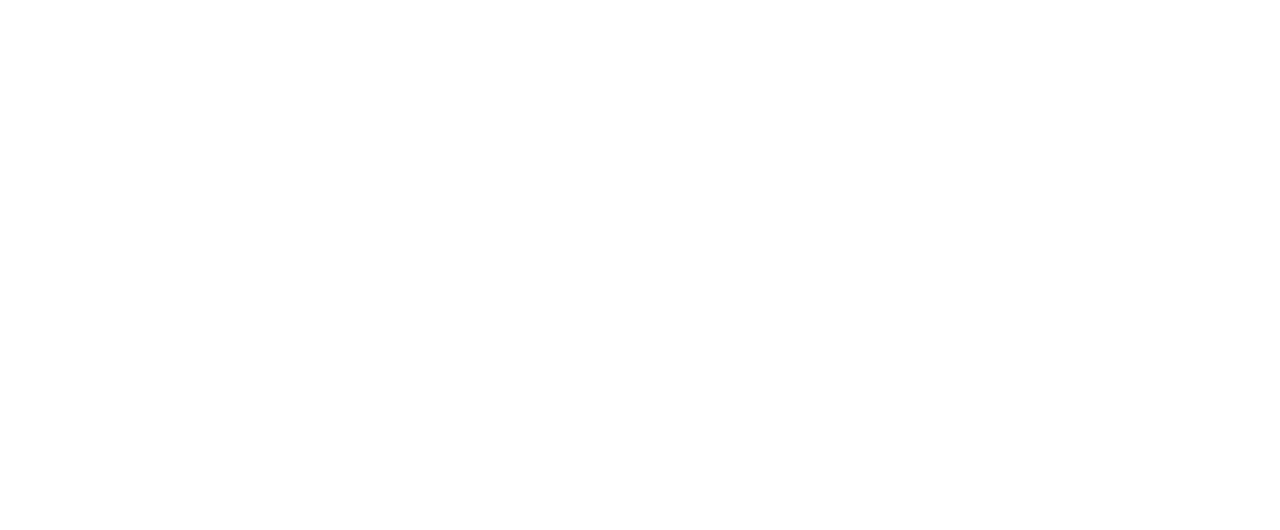
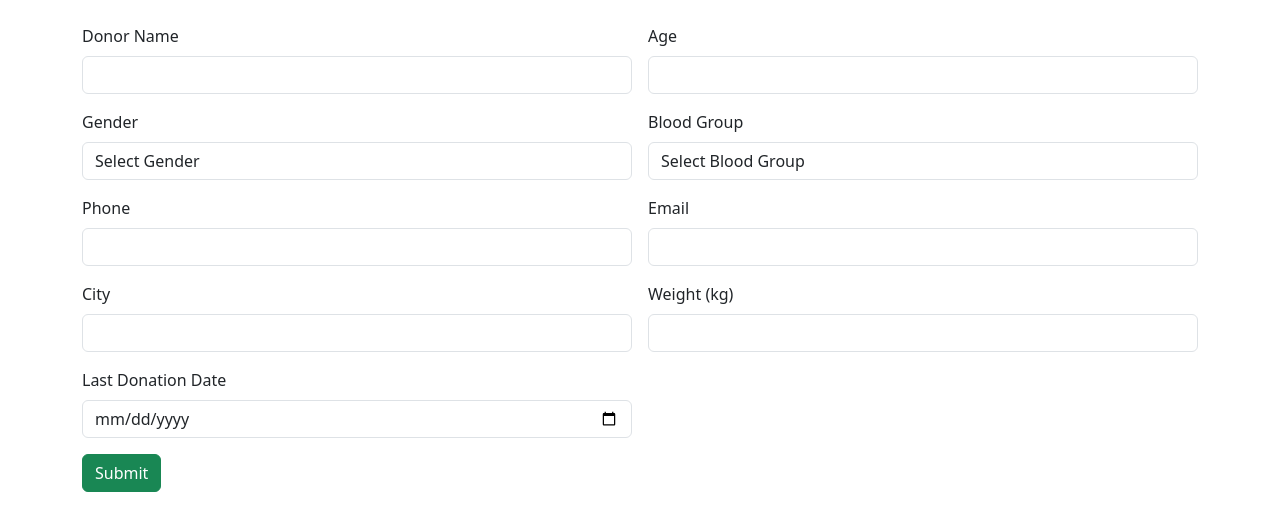
Before and after one commit to aksharaa2004/blood-blank-app, a React (Vite) app: page / in a window 1280 px wide. Shown: the top 530 px of the page. Built offline with nearby package versions, Linux system fonts and the light colour scheme.

Commit message:
AddDonor added

```diff
--- a/package.json
+++ b/package.json
@@ -10,8 +10,10 @@
     "preview": "vite preview"
   },
   "dependencies": {
+    "axios": "^1.18.1",
     "react": "^19.2.7",
-    "react-dom": "^19.2.7"
+    "react-dom": "^19.2.7",
+    "react-router-dom": "^7.18.1"
   },
   "devDependencies": {
     "@eslint/js": "^10.0.1",
--- a/src/App.jsx
+++ b/src/App.jsx
@@ -3,13 +3,14 @@
 import viteLogo from './assets/vite.svg'
 import heroImg from './assets/hero.png'
 import './App.css'
+import AddDonor from './Components/AddDonor'
 
 function App() {
   const [count, setCount] = useState(0)
 
   return (
     <>
-
+     <AddDonor/>
     </>
   )
 }
--- /dev/null
+++ b/src/Components/AddDonor.jsx
@@ -0,0 +1,171 @@
+import React, { useState } from "react";
+import axios from "axios";
+
+const AddBllod = () => {
+  const [input, changeInput] = useState({
+    id: "",
+    donor_name: "",
+    age: "",
+    gender: "",
+    blood_group: "",
+    phone: "",
+    email: "",
+    city: "",
+    weight_kg: "",
+    last_donation_date: "",
+    created_at: "",
+  });
+
+  const inputHandler = (event) => {
+    changeInput({
+      ...input,
+      [event.target.name]: event.target.value,
+    });
+  };
+
+  const readValue = () => {
+    console.log(input);
+
+    axios
+      .post("https://host-demo-app.onrender.com/api/add-donor", input)
+      .then((response) => {
+        console.log(response.data);
+        alert("Donor added successfully");
+      })
+      .catch((error) => {
+        console.log(error.response);
+        alert("Failed to add donor");
+      });
+  };
+
+  return (
+    <div className="container mt-4">
+      <div className="row g-3">
+
+        <div className="col-md-6">
+          <label className="form-label">Donor Name</label>
+          <input
+            type="text"
+            className="form-control"
+            name="donor_name"
+            value={input.donor_name}
+            onChange={inputHandler}
+          />
+        </div>
+
+        <div className="col-md-6">
+          <label className="form-label">Age</label>
+          <input
+            type="number"
+            className="form-control"
+            name="age"
+            value={input.age}
+            onChange={inputHandler}
+          />
+        </div>
+
+        <div className="col-md-6">
+          <label className="form-label">Gender</label>
+          <select
+            className="form-control"
+            name="gender"
+            value={input.gender}
+            onChange={inputHandler}
+          >
+            <option value="">Select Gender</option>
+            <option value="Male">Male</option>
+            <option value="Female">Female</option>
+            <option value="Other">Other</option>
+          </select>
+        </div>
+
+        <div className="col-md-6">
+          <label className="form-label">Blood Group</label>
+          <select
+            className="form-control"
+            name="blood_group"
+            value={input.blood_group}
+            onChange={inputHandler}
+          >
+            <option value="">Select Blood Group</option>
+            <option value="A+">A+</option>
+            <option value="A-">A-</option>
+            <option value="B+">B+</option>
+            <option value="B-">B-</option>
+            <option value="AB+">AB+</option>
+            <option value="AB-">AB-</option>
+            <option value="O+">O+</option>
+            <option value="O-">O-</option>
+          </select>
+        </div>
+
+        <div className="col-md-6">
+          <label className="form-label">Phone</label>
+          <input
+            type="text"
+            className="form-control"
+            name="phone"
+            value={input.phone}
+            onChange={inputHandler}
+          />
+        </div>
+
+        <div className="col-md-6">
+          <label className="form-label">Email</label>
+          <input
+            type="email"
+            className="form-control"
+            name="email"
+            value={input.email}
+            onChange={inputHandler}
+          />
+        </div>
+
+        <div className="col-md-6">
+          <label className="form-label">City</label>
+          <input
+            type="text"
+            className="form-control"
+            name="city"
+            value={input.city}
+            onChange={inputHandler}
+          />
+        </div>
+
+        <div className="col-md-6">
+          <label className="form-label">Weight (kg)</label>
+          <input
+            type="number"
+            className="form-control"
+            name="weight_kg"
+            value={input.weight_kg}
+            onChange={inputHandler}
+          />
+        </div>
+
+        <div className="col-md-6">
+          <label className="form-label">Last Donation Date</label>
+          <input
+            type="date"
+            className="form-control"
+            name="last_donation_date"
+            value={input.last_donation_date}
+            onChange={inputHandler}
+          />
+        </div>
+
+        <div className="col-12">
+          <button
+            className="btn btn-success"
+            onClick={readValue}
+          >
+            Submit
+          </button>
+        </div>
+
+      </div>
+    </div>
+  );
+};
+
+export default AddBllod;
```
Also changed, not shown: 1 other file (tests, documents, lock files or other folders).
